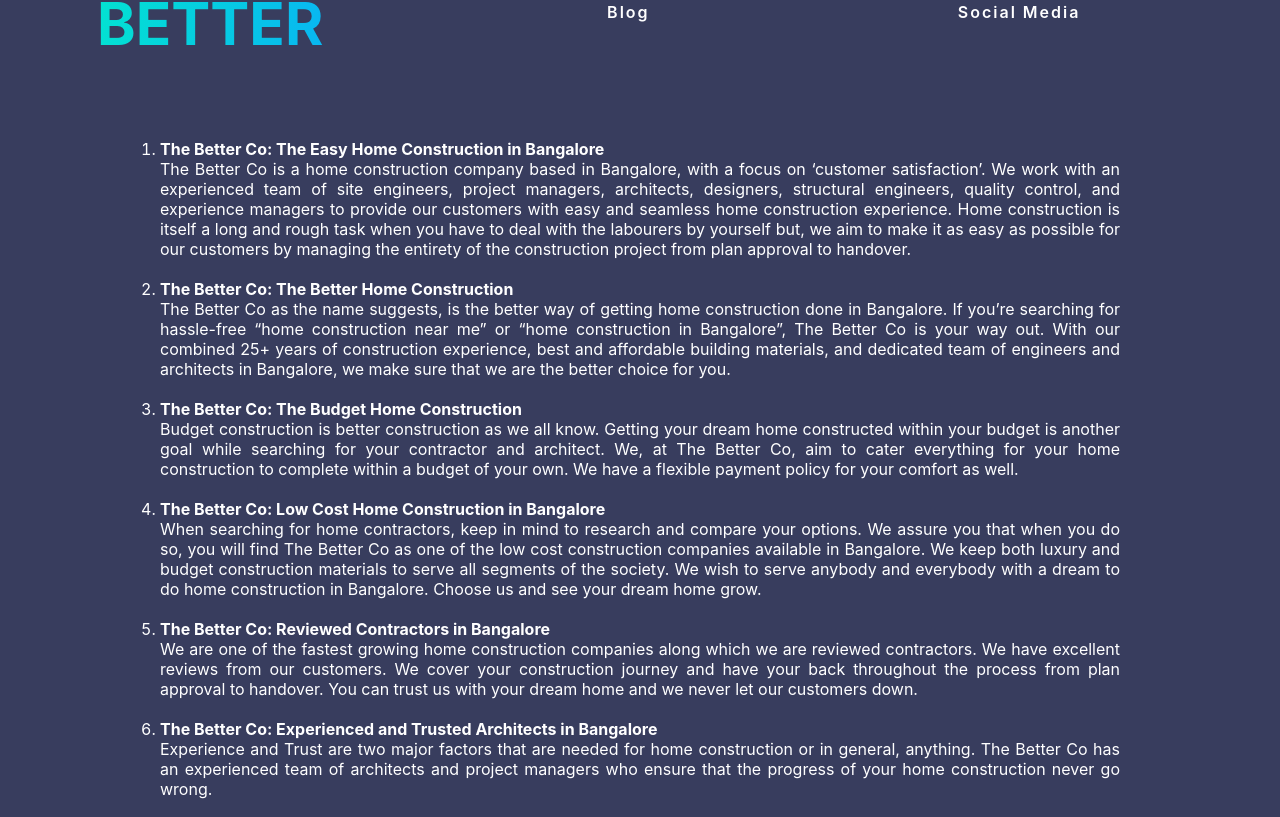
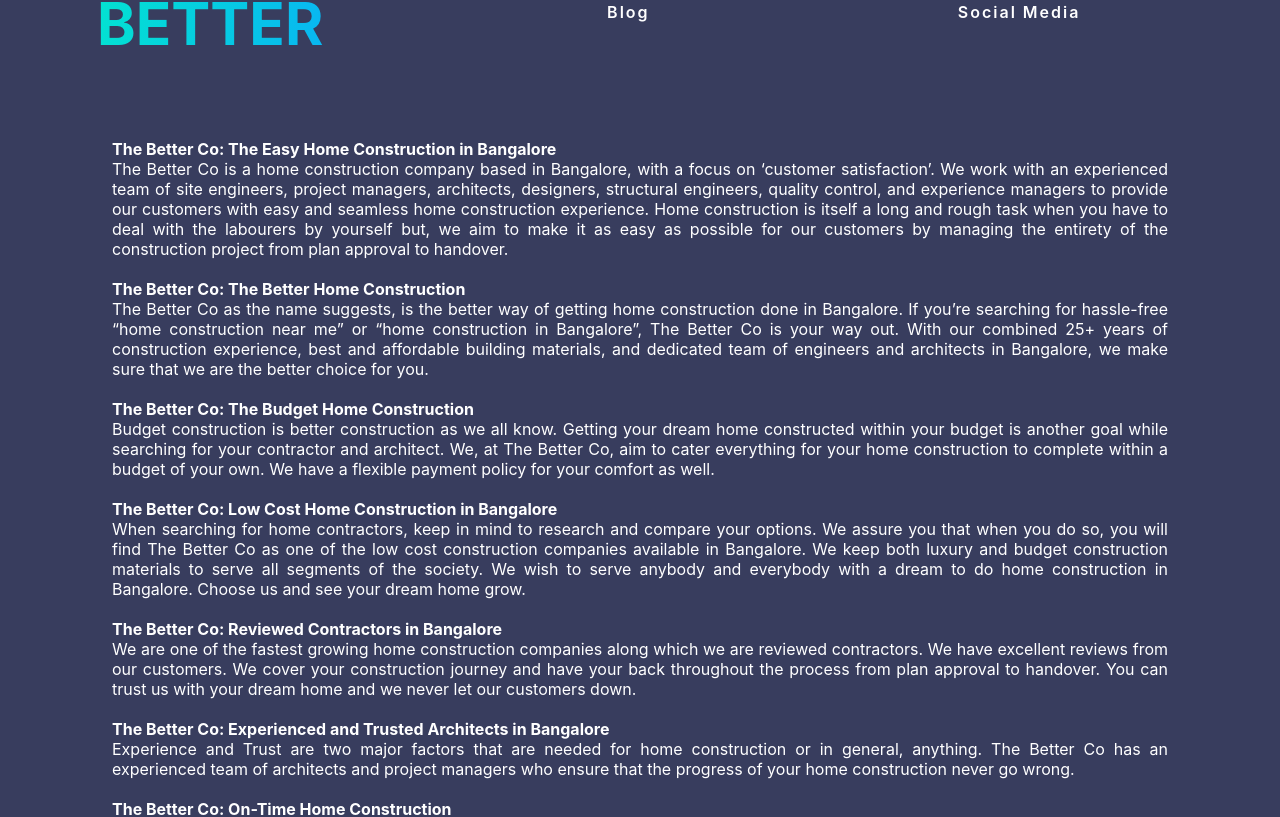
Before and after one commit to afeermohd/better-landing, a React (Create React App) app: page / in a window 1280 px wide. Shown: the part 3411-4228 px from the top of the page. Built offline with nearby package versions, Linux system fonts and the light colour scheme; the HTML template or start-up script is replaced by a standard one.

Commit message:
removed footer list style

```diff
--- a/src/components/FooterNav/style.css
+++ b/src/components/FooterNav/style.css
@@ -43,9 +43,9 @@
 .footer-info-container {
   color: white;
   text-align: justify;
-  margin: 5rem 10rem 4rem 10rem;
+  margin: 5rem 7rem 4rem 7rem;
 }
 
 .footer-info {
-  list-style: decimal;
+  list-style: none;
 }
```
